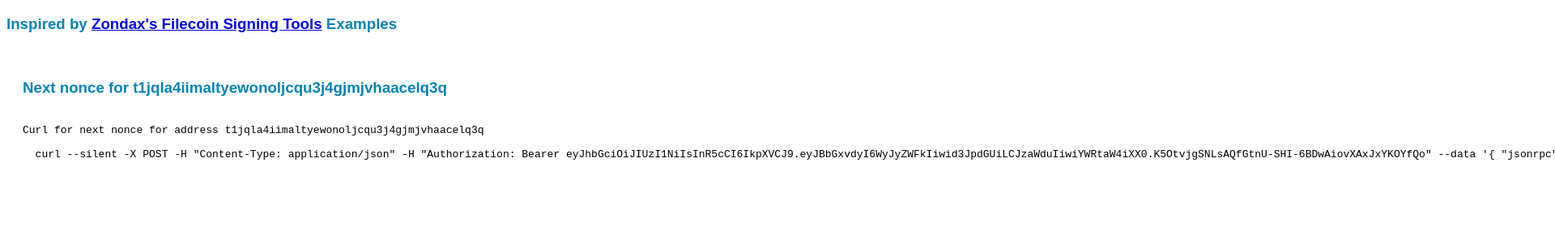
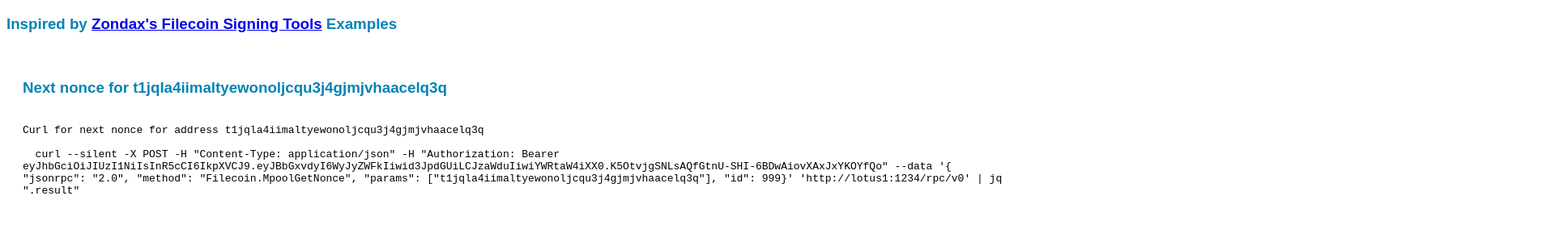
Before and after one commit to mgoelzer/wasm_filecoin, a website built with webpack: page index.html in a window 1280 px wide. Shown: the part 61-340 px from the top of the page at 81% size, 1920 px wide, since content can reach past the window. Built offline with nearby package versions, Linux system fonts and the light colour scheme; files whose address does not match are found by name.

Commit message:
Wrap text
Signed-off-by: Mike Goelzer <mike@protocol.ai>

```diff
--- a/index.html
+++ b/index.html
@@ -25,6 +25,11 @@
         color: rgba(0, 0, 0, 1);
         background-color: #ffffff;
         padding: 20px;
+	overflow-x: auto;
+	white-space: pre-wrap;
+	white-space: -moz-pre-wrap;
+	white-space: -o-pre-wrap;
+	word-wrap: break-word;
     }
 </style>
 
```
